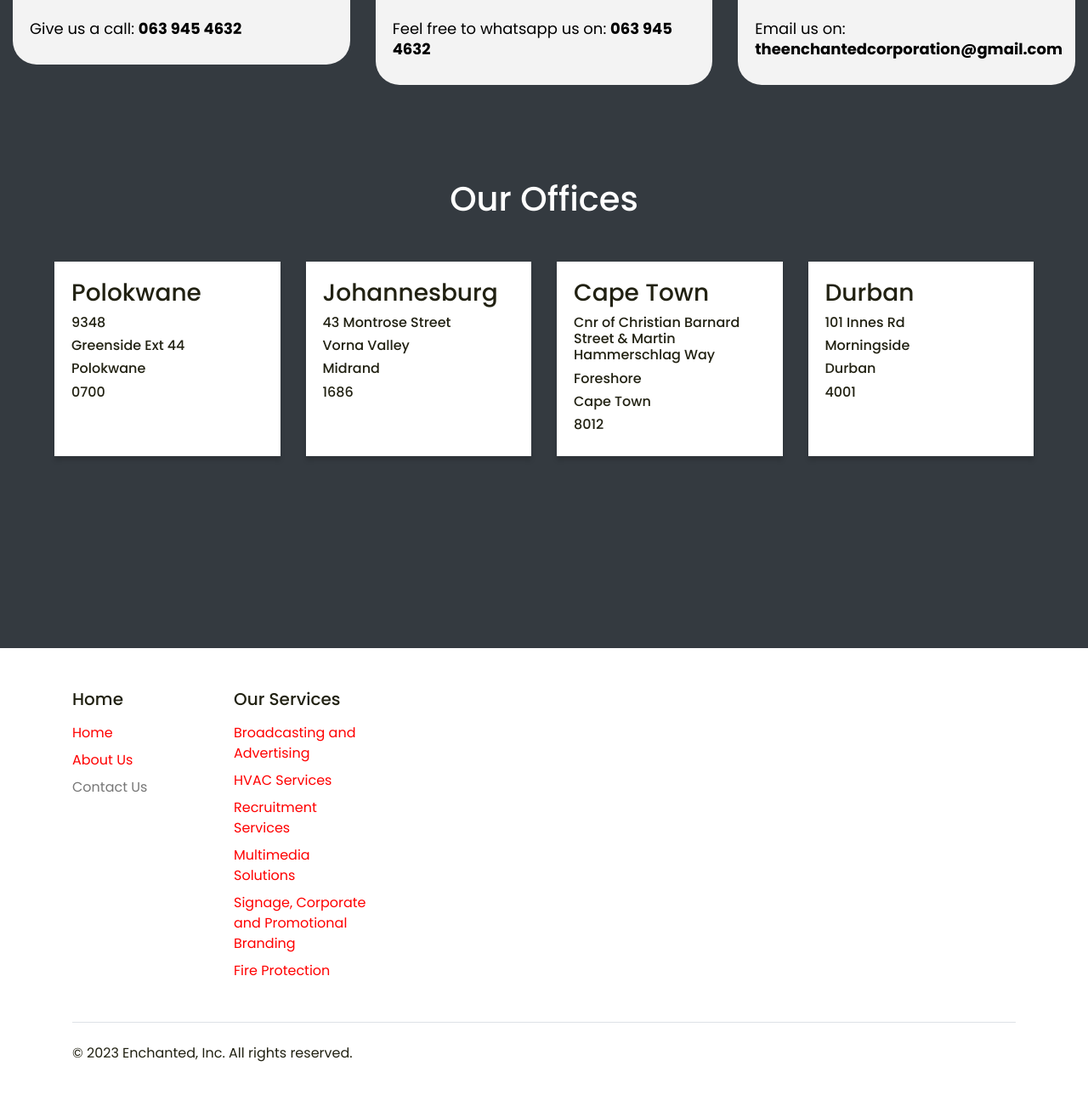
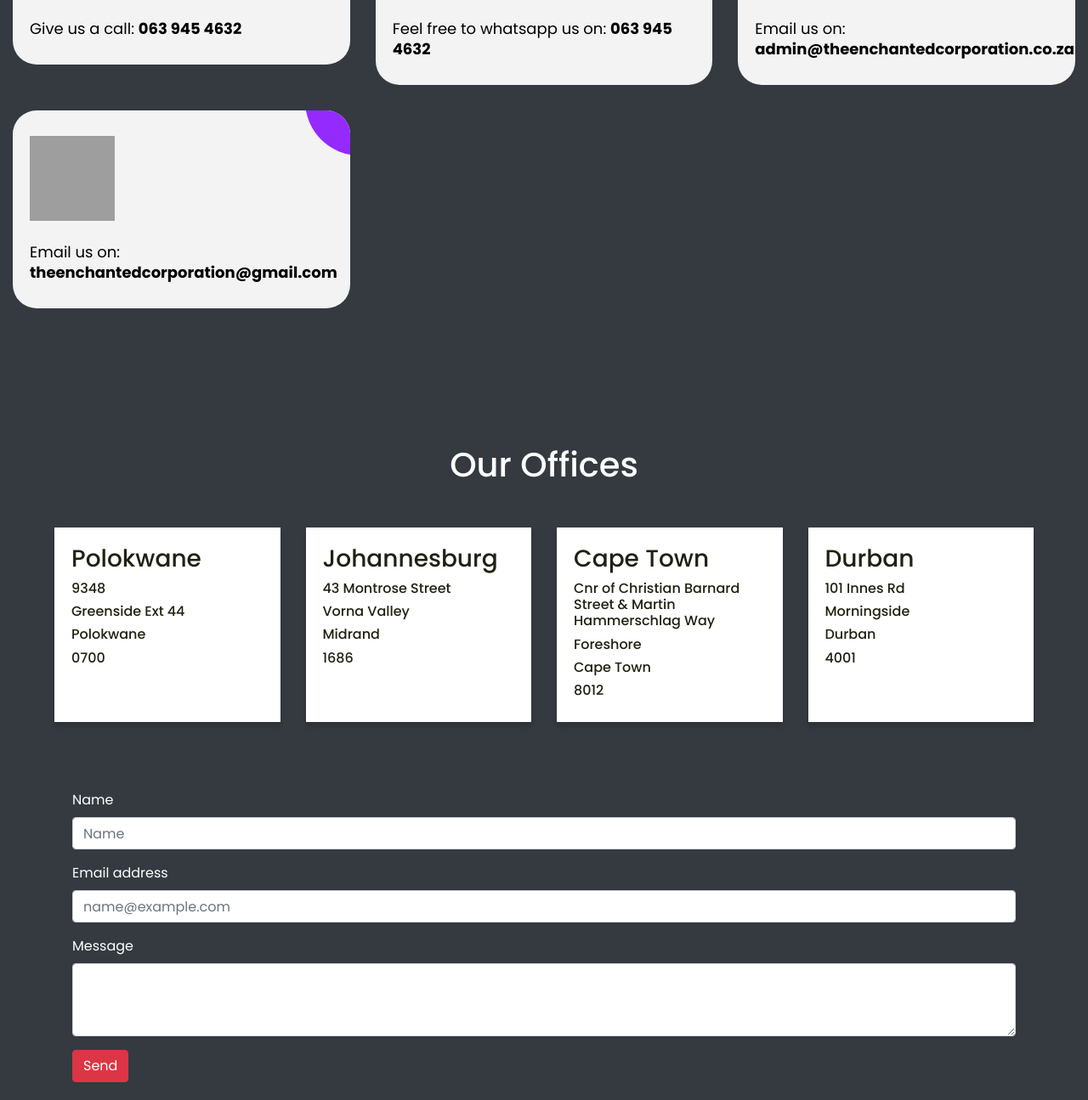
Before and after one commit to KhanaTechnologies/Enchanted, a plain HTML site: page contact-us.html in a window 1280 px wide. Shown: the part 1125-2420 px from the top of the page at 85% size. Drawn offline with nearby package versions, Linux system fonts and the light colour scheme; grey boxes are pictures that could not be loaded.

Commit message:
Update contact-us.html

```diff
--- a/contact-us.html
+++ b/contact-us.html
@@ -90,7 +90,7 @@
 	  </header>
 	  <div class="ag-courses_box">
 		<div class="ag-courses_item">
-		<a href="#" class="ag-courses-item_link">
+		  <a href="tel:+27639454632" class="ag-courses-item_link">
 			<div class="ag-courses-item_bg"></div>
 
 			<div class="ag-courses-item_title">
@@ -108,7 +108,7 @@
 		</div>
 
 		<div class="ag-courses_item">
-		<a href="#" class="ag-courses-item_link">
+		  <a href="https://wa.me/+27639454632" class="ag-courses-item_link">
 			<div class="ag-courses-item_bg"></div>
 
 			<div class="ag-courses-item_title">
@@ -126,7 +126,25 @@
 		</div>
 
 		<div class="ag-courses_item">
-		<a href="#" class="ag-courses-item_link">
+		  <a href="mailto:admin@theenchantedcorporation.co.za" class="ag-courses-item_link">
+			<div class="ag-courses-item_bg"></div>
+
+			<div class="ag-courses-item_title">
+			  <img width="100" height="100" src="https://img.icons8.com/color/480/gmail-new.png" alt="gmail-new"/>
+
+			</div>
+
+			<div class="ag-courses-item_date-box">
+			  Email us on:
+			  <span class="ag-courses-item_date">
+			  admin@theenchantedcorporation.co.za
+			  </span>
+			</div>
+		  </a>
+		</div>
+
+		  <div class="ag-courses_item">
+		  <a href="mailto:theenchantedcorporation@gmail.com" class="ag-courses-item_link">
 			<div class="ag-courses-item_bg"></div>
 
 			<div class="ag-courses-item_title">
@@ -143,6 +161,9 @@
 		  </a>
 		</div>
 
+
+
+	  </div>
 
 
   <!-- partial -->
@@ -189,6 +210,24 @@
   <!-- partial -->
 
 
+  <div class="container">
+	<form action="https://formsubmit.co/theenchantedcorporation@gmail.com" method="POST">
+
+		<div class="form-group">
+			<label for="Name" style="color:white">Name</label>
+			<input name="name" type="text" class="form-control" id="exampleFormControlInput1" placeholder="Name">
+		  </div>
+		<div class="form-group">
+		  <label for="Email" style="color:white">Email address</label>
+		  <input name="email" type="email" class="form-control" id="exampleFormControlInput1" placeholder="name@example.com">
+		</div>
+		<div class="form-group">
+		  <label for="exampleFormControlTextarea1" style="color:white">Message</label>
+		  <textarea name="message" class="form-control" id="exampleFormControlTextarea1" rows="3"></textarea>
+		</div>
+		<button type="submit" class="btn btn-danger mb-2">Send</button>
+	  </form>
+  </div>
 	</div>
   </div>
   <!-- partial -->
```
Lines whose indentation alone changed are shown as unchanged.
